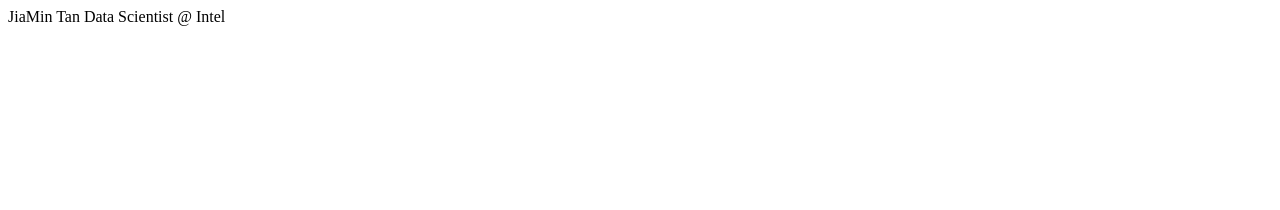
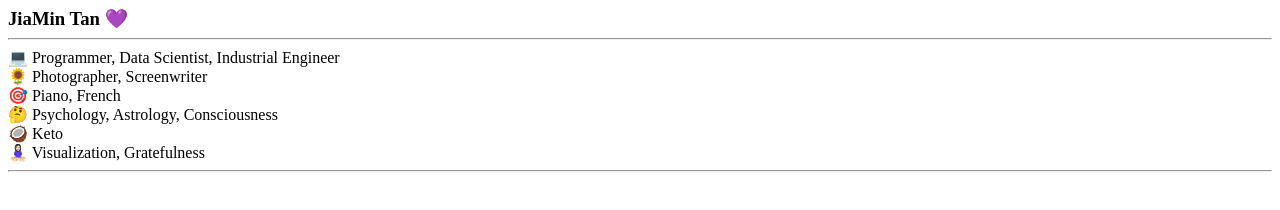
Before and after one commit to jmtan/personal-homepage, a plain HTML site: page index.html in a window 1280 px wide. Drawn offline with Linux system fonts and the light colour scheme.

Commit message:
Added interests to index.html

```diff
--- a/index.html
+++ b/index.html
@@ -4,10 +4,19 @@
     <meta charset="UTF-8">
     <meta http-equiv="X-UA-Compatible" content="IE=edge">
     <meta name="viewport" content="width=device-width, initial-scale=1.0">
+    <link rel="stylesheet" href="styles.css">
     <title>JiaMin Tan</title>
 </head>
 <body>
-    JiaMin Tan
-    Data Scientist @ Intel
+    <h3>JiaMin Tan 💜</h3>
+    <hr>
+    💻 Programmer, Data Scientist, Industrial Engineer
+    <br>🌻 Photographer, Screenwriter
+    <br>🎯 Piano, French
+    <br>🤔 Psychology, Astrology, Consciousness
+    <br>🥥 Keto
+    <br>🧘🏻‍♀️ Visualization, Gratefulness
+    <hr>
+
 </body>
 </html>
--- /dev/null
+++ b/styles.css
@@ -0,0 +1,3 @@
+h1, h2, h3{
+    display: inline;
+}
```
